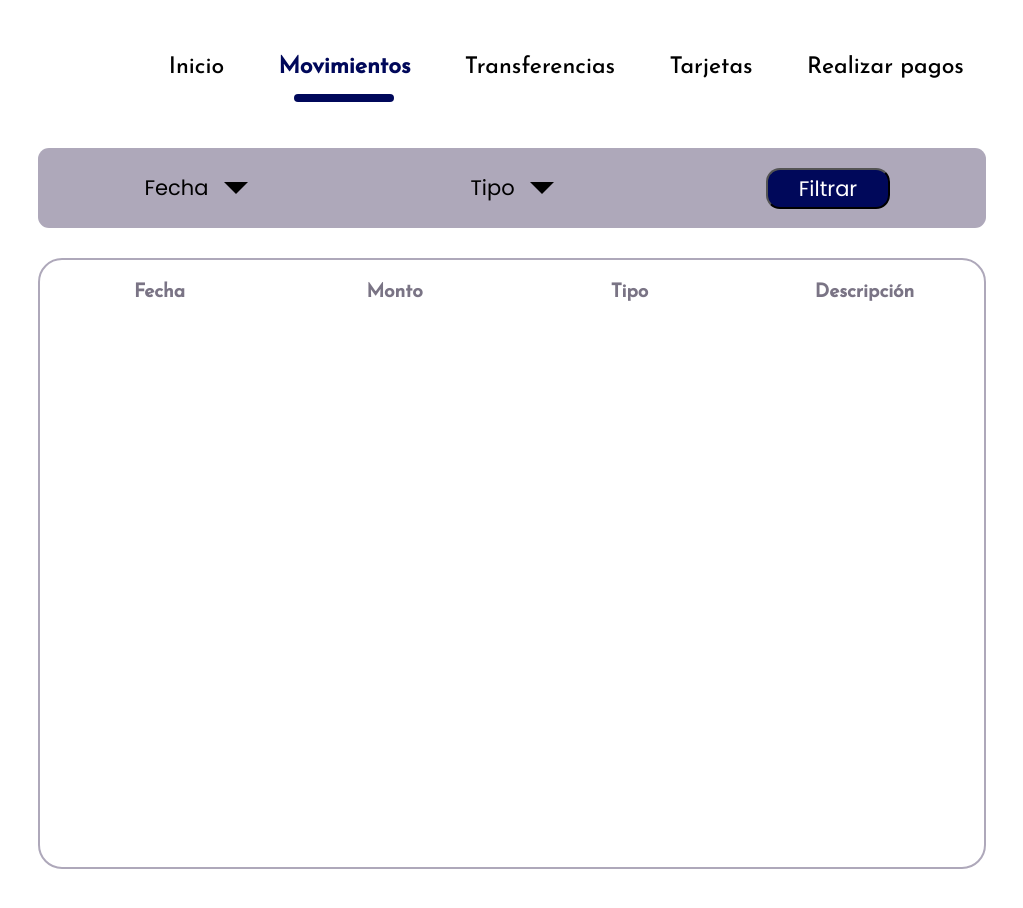
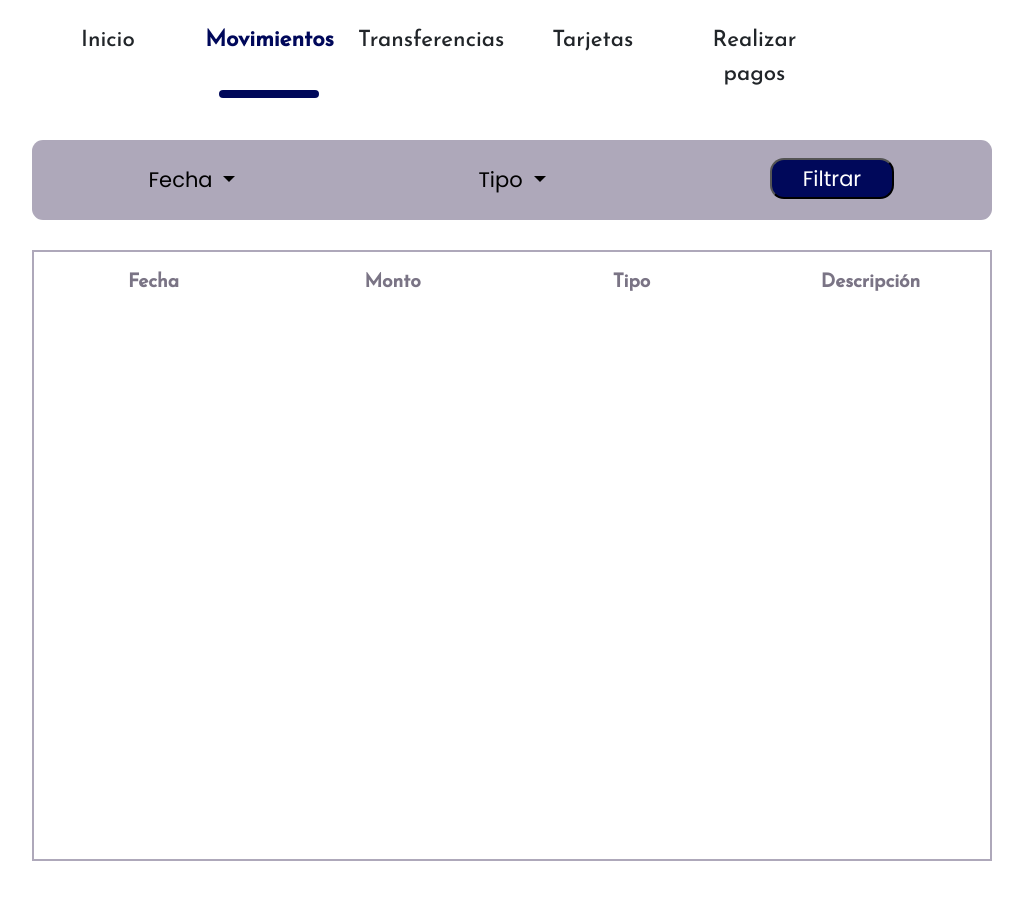
Before and after one commit to michellemartinezn/pay_me, a website: page movements/movements.html in a window 1280 px wide. Shown: the whole page, without its empty margins (128-1151 px from the left). Drawn offline with nearby package versions, Linux system fonts and the light colour scheme.

Commit message:
Added Bootstrap

```diff
--- a/movements/movements.css
+++ b/movements/movements.css
@@ -2,6 +2,7 @@ body{
     display: grid;
     grid-template-rows: repeat(12,1fr);
     grid-template-columns: repeat(8, 1fr);
+    justify-items: center;
 }
 
 .menu{
@@ -9,14 +10,16 @@ body{
     grid-row-start: 1;
     grid-column: 2/8;
     margin-top: 2.5%;
+    width: 100%;
+    justify-content: space-between;
     gap: 10px;
-    align-content: start;
+    grid-template-columns: repeat(6, 1fr);
 
 }
 
 h2{
     font-family: "Josefin Sans";
-    font-size: 23px;
+    font-size: clamp(.2rem, 3vw, 1.4rem);
     font-weight: 500;
     line-height: 1.5;
     text-align: center;
@@ -24,25 +27,29 @@ h2{
 }
 
 h2:nth-child(1) {
-    grid-column: 3 / 4;
+    grid-column: 1;
 }
 
 h2:nth-child(2) {
     color: #00085A;
     font-weight: 700;
-    grid-column: 4 / 5;
+    grid-column: 2;
 }
 
 h2:nth-child(3) {
-    grid-column: 5 / 6;
+    grid-column: 3;
 }
 
 h2:nth-child(4) {
-    grid-column: 6 / 7;
+    grid-column: 4;
 }
 
 h2:nth-child(5) {
-    grid-column: 7 / 8;
+    grid-column: 5;
+}
+
+h2:nth-child(6) {
+    grid-column: 6;
 }
 
 h2 a{
@@ -56,7 +63,7 @@ h2 a{
     flex-shrink: 0;
     border-radius: 40px;
     background: #00085A;
-    grid-column: 4/5;
+    grid-column: 2;
     grid-row: 2;
     justify-self: center;
     margin-top: -20px;
@@ -70,7 +77,7 @@ h2 a{
     width: 100%;
     height: 80px;
     margin-top: 30px;
-    justify-content: space-between;
+    justify-items: center;
     align-content: center;
 }
 
@@ -78,7 +85,7 @@ h2 a{
     display: grid;
     grid-template-columns: repeat(3,1fr);
     align-content: center;
-    justify-content: center;
+    justify-items: center;
     width: 100%;
 }
 
@@ -94,15 +101,21 @@ h2 a{
 
 .type{
     grid-column: 2;
-    display: grid;
-    grid-template-columns: repeat(2,1fr);
+}
+
+.type button, .date button{
+    background: none;
+    color:black;
+    font-family: Poppins;
+    font-size: 21px;
+    font-style: normal;
+    font-weight: 500;
+    border-color: none;
+    border: none;
 }
 
 .date{
     grid-column: 1;
-    display: grid;
-    grid-template-columns: repeat(2,1fr);
-    justify-content: center;
 }
 
 .date, .type{
@@ -123,7 +136,7 @@ h2 a{
 
 }
 
-.filter button {
+.filter-button button {
     grid-column: 3;
     width: 124px;
     height: 41px;
@@ -147,7 +160,7 @@ h2 a{
     width: 100%;
     height: 611px;
     flex-shrink: 0;
-    border-radius: 24px;
+    border-radius: 30px;
     margin-top: 30px;
     border: 2px solid #AEA8BA;
 
@@ -179,3 +192,62 @@ h2 a{
     padding: 0;
     border: none;
 }
+
+/*@media (max-width: 992px) {
+    h2{
+        font-size: 19px;
+    }
+}
+
+@media (max-width: 768px) {
+
+    h2{
+        font-size: 15px;
+    }
+
+    /*body{
+        grid-template-columns: 1;
+        justify-items: center;
+        text-align: center;
+        justify-self: center;
+        justify-content: center;
+    }
+    .menu {
+        grid-template-columns: 1;
+        grid-row-start: 1;
+    }
+
+    h2:nth-child(1) {
+        grid-column: 1;
+        grid-row: 1;
+    }
+
+    h2:nth-child(2) {
+        color: #00085A;
+        font-weight: 700;
+        grid-column: 1;
+        grid-row: 2;
+
+    }
+
+    h2:nth-child(3) {
+        grid-column: 1;
+        grid-row: 3;
+    }
+
+    h2:nth-child(4) {
+        grid-column: 1;
+        grid-row: 4;
+    }
+
+    h2:nth-child(5) {
+        grid-column: 1;
+        grid-row: 5;
+    }
+
+    h2:nth-child(6) {
+        grid-column: 1;
+        grid-row: 6;
+    }
+
+}*/
--- a/movements/movements.html
+++ b/movements/movements.html
@@ -4,6 +4,8 @@
         <meta charset="UTF-8">
         <meta name="viewport" content="width=device-width, initial-scale=1.0">
         <title>Movimientos</title>
+        <link href="../node_modules/bootstrap/dist/css/bootstrap.min.css" rel="stylesheet">
+        <script src="../node_modules/bootstrap/dist/js/bootstrap.bundle.min.js"></script>
         <link rel="stylesheet" href="movements.css">
         <link href="https://fonts.googleapis.com/css2?family=Poppins:wght@400;700&display=swap" rel="stylesheet">
         <link rel="preconnect" href="https://fonts.googleapis.com">
@@ -25,16 +27,33 @@
     <div class="filter-rectangle">
         <div class="filter">
             <div class="date">
-                <h2>Fecha</h2>
-                <div class="arrow-down"></div>
+                <div class="dropdown">
+                    <button class="btn btn-secondary dropdown-toggle" type="button" data-bs-toggle="dropdown" aria-expanded="false">
+                      Fecha
+                    </button>
+                    <ul class="dropdown-menu">
+                      <li><a class="dropdown-item" href="#">Mes</a></li>
+                      <li><a class="dropdown-item" href="#">Año</a></li>
+                    </ul>
+                  </div>
             </div>
 
             <div class="type">
-                <h2>Tipo</h2>
-                <div class="arrow-down"></div>
+                <div class="dropdown">
+                    <button class="btn btn-secondary dropdown-toggle" type="button" data-bs-toggle="dropdown" aria-expanded="false">
+                      Tipo
+                    </button>
+                    <ul class="dropdown-menu">
+                      <li><a class="dropdown-item" href="#">Transferencia</a></li>
+                      <li><a class="dropdown-item" href="#">Pago</a></li>
+                    </ul>
+                  </div>
             </div>
 
-            <button>Filtrar</button>
+            <div class="filter-button">
+                <button>Filtrar</button>
+            </div>
+
         </div>
 
     </div>
```
Also changed, not shown: package.json (added, +8 -0 lines), 1 other file.
